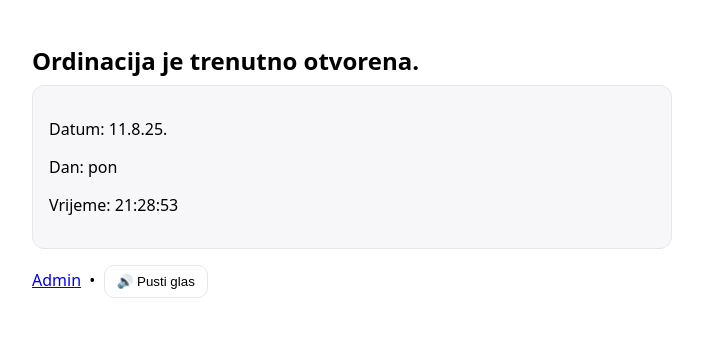
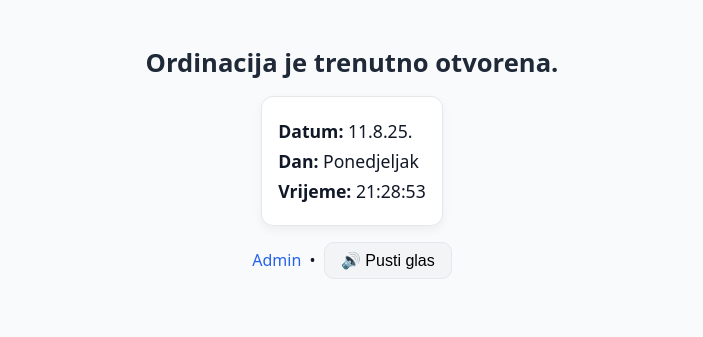
Before and after one commit to mikipikilab/radnovrijeme, a Flask app: page / in a window 1280 px wide. Shown: the top 337 px of the page, without its empty margins (288-991 px from the left). Run offline with Flask 3, Linux system fonts and the light colour scheme; some libraries are stand-ins or nearby versions.

Commit message:
Update index.html

```diff
--- a/templates/index.html
+++ b/templates/index.html
@@ -5,10 +5,52 @@
 <title>Radno vrijeme ordinacije</title>
 <script src="https://code.responsivevoice.org/responsivevoice.js?key=J55NcMXq"></script>
 <style>
-  body { font-family: system-ui, Arial, sans-serif; padding: 24px; max-width: 640px; margin: auto; }
-  h2 { margin-bottom: 8px; }
-  .box { background: #f7f7f9; border: 1px solid #e5e7eb; padding: 16px; border-radius: 12px; }
-  button { padding: 8px 12px; border-radius: 10px; border: 1px solid #e5e7eb; background: white; cursor: pointer; }
+  body {
+    font-family: system-ui, Arial, sans-serif;
+    padding: 24px;
+    max-width: 640px;
+    margin: auto;
+    text-align: center;
+    background-color: #f9fafb;
+    color: #111827;
+  }
+  h2 {
+    margin-bottom: 16px;
+    font-size: 1.6rem;
+    color: #1f2937;
+  }
+  .box {
+    background: white;
+    border: 1px solid #e5e7eb;
+    padding: 16px;
+    border-radius: 12px;
+    display: inline-block;
+    text-align: left;
+    box-shadow: 0 4px 10px rgba(0,0,0,0.05);
+    margin-bottom: 16px;
+  }
+  .box p {
+    margin: 6px 0;
+    font-size: 1.1rem;
+  }
+  button {
+    padding: 8px 16px;
+    border-radius: 10px;
+    border: 1px solid #e5e7eb;
+    background: #f3f4f6;
+    cursor: pointer;
+    font-size: 1rem;
+  }
+  button:hover {
+    background: #e5e7eb;
+  }
+  a {
+    color: #2563eb;
+    text-decoration: none;
+  }
+  a:hover {
+    text-decoration: underline;
+  }
 </style>
 <script>
 function azurirajVreme() {
@@ -25,7 +67,15 @@ function azurirajVreme() {
   document.getElementById('vreme').innerText =
     `${sati}:${(minuti < 10 ? '0' : '') + minuti}:${(sekunde < 10 ? '0' : '') + sekunde}`;
 
-  var dani = ['ned', 'pon', 'uto', 'sri', 'čet', 'pet', 'sub'];
+  var dani = [
+    'Nedjelja',
+    'Ponedjeljak',
+    'Utorak',
+    'Srijeda',
+    'Četvrtak',
+    'Petak',
+    'Subota'
+  ];
   document.getElementById('dan').innerText = dani[danasnjiDatum.getDay()];
 }
 
@@ -41,34 +91,30 @@ function speakMessage() {
   }
 }
 
-// Kad se stranica učita
 window.addEventListener("load", function () {
   azurirajVreme();
   setInterval(azurirajVreme, 1000);
-
-  // Pokušaj odmah
   speakMessage();
 
-  // Ako je browser blokirao, pusti na prvi klik
+  // Ako je browser blokirao autoplay, pusti na prvi klik
   document.body.addEventListener("click", function handler() {
     speakMessage();
     document.body.removeEventListener("click", handler);
   });
 });
 </script>
-
 </head>
 <body>
     <h2>{{ poruka }}</h2>
     <div class="box">
-        <p>Datum: <span id="datum"></span></p>
-        <p>Dan: <span id="dan"></span></p>
-        <p>Vrijeme: <span id="vreme"></span></p>
+        <p><strong>Datum:</strong> <span id="datum"></span></p>
+        <p><strong>Dan:</strong> <span id="dan"></span></p>
+        <p><strong>Vrijeme:</strong> <span id="vreme"></span></p>
     </div>
-    <p>
+    <div>
       <a href="/admin">Admin</a>
       &nbsp;•&nbsp;
       <button onclick="speakMessage()">🔊 Pusti glas</button>
-    </p>
+    </div>
 </body>
 </html>
```
